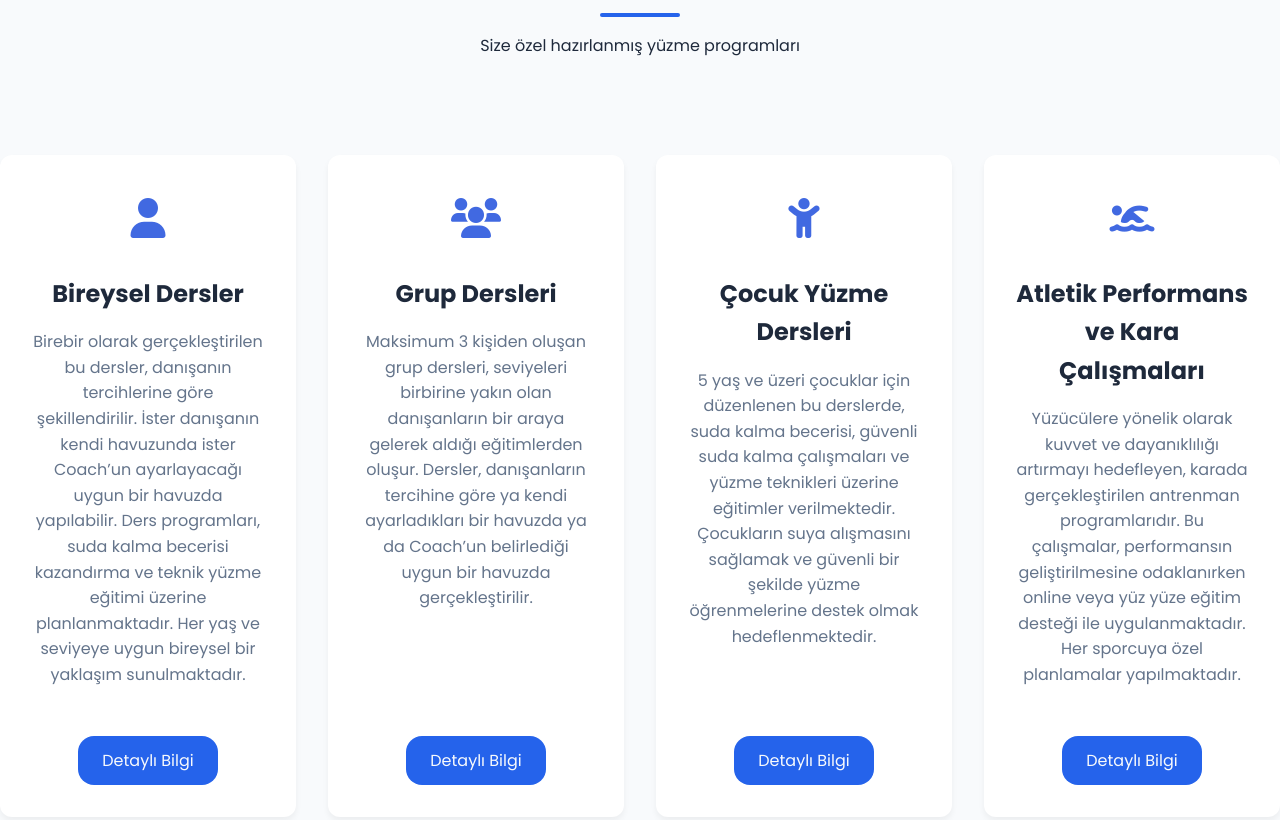
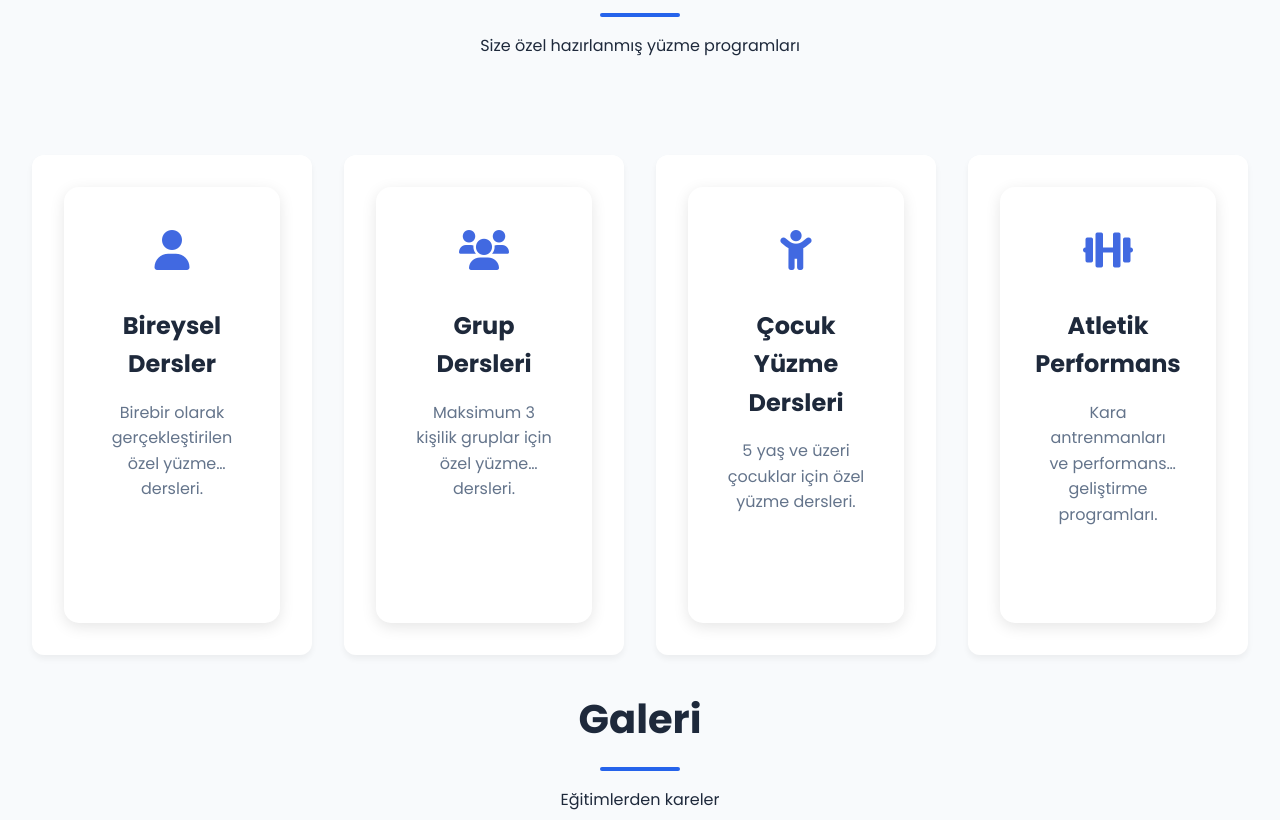
Before and after one commit to Saltukxx/metecoach, a plain HTML site: page index.html in a window 1280 px wide. Shown: the part 1426-2246 px from the top of the page. Drawn offline with Linux system fonts and the light colour scheme.

Commit message:
bugs and fixes

```diff
--- a/index.html
+++ b/index.html
@@ -131,55 +131,92 @@
 
     <!-- Modern Services Section -->
     <section id="services" class="section">
+        <div id="services" class="section">
             <div class="container">
-            <div class="section-header animate-on-scroll fade-in-up">
+                <div class="section-header">
                     <h2>Hizmetlerimiz</h2>
                     <div class="section-divider"></div>
                     <p>Size özel hazırlanmış yüzme programları</p>
                 </div>
+
                 <div class="services-grid">
-                <div class="service-card animate-on-scroll fade-in-up">
+                    <!-- Bireysel Dersler -->
+                    <div class="service-card">
+                        <div class="service-card-inner">
+                            <div class="service-card-front">
                                 <div class="service-icon">
                                     <i class="fas fa-user"></i>
                                 </div>
                                 <h3>Bireysel Dersler</h3>
-                    <p>Birebir olarak gerçekleştirilen bu dersler, danışanın tercihlerine göre şekillendirilir. İster danışanın kendi havuzunda ister Coach’un ayarlayacağı uygun bir havuzda yapılabilir. Ders programları, suda kalma becerisi kazandırma ve teknik yüzme eğitimi üzerine planlanmaktadır. Her yaş ve seviyeye uygun bireysel bir yaklaşım sunulmaktadır.</p>
-                    <a href="#contact" class="service-btn">Detaylı Bilgi</a>
+                                <p>Birebir olarak gerçekleştirilen özel yüzme dersleri.</p>
                             </div>
-                <div class="service-card animate-on-scroll fade-in-up">
+                            <div class="service-card-back">
+                                <h3>Bireysel Dersler</h3>
+                                <p>Birebir olarak gerçekleştirilen bu dersler, danışanın tercihlerine göre şekillendirilir. İster danışanın kendi havuzunda ister Coach'un ayarlayacağı uygun bir havuzda yapılabilir.</p>
+
+                            </div>
+                        </div>
+                    </div>
+
+                    <!-- Grup Dersleri -->
+                    <div class="service-card">
+                        <div class="service-card-inner">
+                            <div class="service-card-front">
                                 <div class="service-icon">
                                     <i class="fas fa-users"></i>
                                 </div>
                                 <h3>Grup Dersleri</h3>
-                    <p>Maksimum 3 kişiden oluşan grup dersleri, seviyeleri birbirine yakın olan danışanların bir araya gelerek aldığı eğitimlerden oluşur. Dersler, danışanların tercihine göre ya kendi ayarladıkları bir havuzda ya da Coach’un belirlediği uygun bir havuzda gerçekleştirilir.</p>
-                    <a href="#contact" class="service-btn">Detaylı Bilgi</a>
+                                <p>Maksimum 3 kişilik gruplar için özel yüzme dersleri.</p>
+                            </div>
+                            <div class="service-card-back">
+                                <h3>Grup Dersleri</h3>
+                                <p>Maksimum 3 kişiden oluşan grup dersleri, seviyeleri birbirine yakın olan danışanların bir araya gelerek aldığı eğitimlerden oluşur.</p>
+
+                            </div>
+                        </div>
                     </div>
 
-                <div class="service-card animate-on-scroll fade-in-up">
+                    <!-- Çocuk Yüzme -->
+                    <div class="service-card">
+                        <div class="service-card-inner">
+                            <div class="service-card-front">
                                 <div class="service-icon">
                                     <i class="fas fa-child"></i>
                                 </div>
                                 <h3>Çocuk Yüzme Dersleri</h3>
-                    <p>5 yaş ve üzeri çocuklar için düzenlenen bu derslerde, suda kalma becerisi, güvenli suda kalma çalışmaları ve yüzme teknikleri üzerine eğitimler verilmektedir. Çocukların suya alışmasını sağlamak ve güvenli bir şekilde yüzme öğrenmelerine destek olmak hedeflenmektedir.</p>
-                    <a href="#contact" class="service-btn">Detaylı Bilgi</a>
+                                <p>5 yaş ve üzeri çocuklar için özel yüzme dersleri.</p>
+                            </div>
+                            <div class="service-card-back">
+                                <h3>Çocuk Yüzme Dersleri</h3>
+                                <p>5 yaş ve üzeri çocuklar için düzenlenen bu derslerde, suda kalma becerisi, güvenli suda kalma çalışmaları ve yüzme teknikleri üzerine eğitimler verilmektedir.</p>
+
+                            </div>
+                        </div>
                     </div>
 
-                <div class="service-card animate-on-scroll fade-in-up">
+                    <!-- Atletik Performans -->
+                    <div class="service-card">
+                        <div class="service-card-inner">
+                            <div class="service-card-front">
                                 <div class="service-icon">
-                        <i class="fas fa-swimmer"></i>
+                                    <i class="fas fa-dumbbell"></i>
                                 </div>
-                    <h3>Atletik Performans ve Kara Çalışmaları</h3>
-                    <p>Yüzücülere yönelik olarak kuvvet ve dayanıklılığı artırmayı hedefleyen, karada gerçekleştirilen antrenman programlarıdır. Bu çalışmalar, performansın geliştirilmesine odaklanırken online veya yüz yüze eğitim desteği ile uygulanmaktadır. Her sporcuya özel planlamalar yapılmaktadır.</p>
-                    <a href="#contact" class="service-btn">Detaylı Bilgi</a>
+                                <h3>Atletik Performans</h3>
+                                <p>Kara antrenmanları ve performans geliştirme programları.</p>
                             </div>
+                            <div class="service-card-back">
+                                <h3>Atletik Performans</h3>
+                                <p>Yüzücülere yönelik olarak kuvvet ve dayanıklılığı artırmayı hedefleyen, karada gerçekleştirilen antrenman programlarıdır. Dersler online veya yüz yüze eğitim desteği ile uygulanmaktadır.</p>
 
-
-
+                            </div>
+                        </div>
+                    </div>
+                </div>
             </div>
         </div>
     </section>
 
-    <!-- Modern Gallery Section -->
+
    <!-- Modern Gallery Section -->
 <section id="gallery" class="section">
     <div class="container">
@@ -293,11 +330,11 @@
                     </div>
                     <div class="contact-card">
                         <h3><i class="fas fa-phone"></i> Telefon</h3>
-                        <p>+90 (555) 123 45 67</p>
+                        <p>+90 (532) 293 38 42</p>
                     </div>
                     <div class="contact-card">
                         <h3><i class="fas fa-envelope"></i> E-posta</h3>
-                        <p>info@metecoach.com</p>
+                        <p>mete_horasan@yahoo.com</p>
                     </div>
                 </div>
             </div>
@@ -331,7 +368,7 @@
                 <div class="footer-social animate-on-scroll fade-in-up delay-300">
                     <h3>Sosyal Medya</h3>
                     <div class="social-links">
-                        <a href="#" aria-label="Facebook"><i class="fab fa-facebook"></i></a>
+                        <a href="https://www.instagram.com/swimming__performance_mette?igsh=MW8yMW5vb2xtenhtaw==" aria-label="Facebook"><i class="fab fa-facebook"></i></a>
                         <a href="#" aria-label="Instagram"><i class="fab fa-instagram"></i></a>
                         <a href="#" aria-label="Twitter"><i class="fab fa-twitter"></i></a>
                         <a href="#" aria-label="YouTube"><i class="fab fa-youtube"></i></a>
--- a/script.js
+++ b/script.js
@@ -1,4 +1,3 @@
-// Enhanced JavaScript for Mete Coach website
 document.addEventListener('DOMContentLoaded', function() {
     // Initialize all required elements
     const preloader = document.querySelector('.preloader');
@@ -9,6 +8,7 @@ document.addEventListener('DOMContentLoaded', function() {
     const sections = document.querySelectorAll('section[id]');
     const backToTopButton = document.querySelector('.back-to-top');
     const contactForm = document.querySelector('.contact-form');
+    const serviceCards = document.querySelectorAll('.service-card');
 
     // Preloader with minimum display time
     const minimumLoadTime = 1000; // 1 second minimum loader display
@@ -25,6 +25,41 @@ document.addEventListener('DOMContentLoaded', function() {
                 preloader.style.display = 'none';
             }, 500);
         }, timeRemaining);
+    });
+
+    // Handle service cards for touch devices
+    function handleServiceCards() {
+        if (window.innerWidth <= 1024) {
+            serviceCards.forEach(card => {
+                card.addEventListener('click', function(e) {
+                    e.stopPropagation();
+                    serviceCards.forEach(otherCard => {
+                        if (otherCard !== card) {
+                            otherCard.classList.remove('active');
+                        }
+                    });
+                    this.classList.toggle('active');
+                });
+            });
+
+            document.addEventListener('click', function(e) {
+                if (!e.target.closest('.service-card')) {
+                    serviceCards.forEach(card => card.classList.remove('active'));
+                }
+            });
+        }
+    }
+
+    // Initialize service cards
+    handleServiceCards();
+
+    // Update service cards behavior on resize
+    let resizeTimer;
+    window.addEventListener('resize', () => {
+        clearTimeout(resizeTimer);
+        resizeTimer = setTimeout(() => {
+            handleServiceCards();
+        }, 250);
     });
 
     // Smooth Scrolling for Navigation Links
@@ -119,19 +154,36 @@ document.addEventListener('DOMContentLoaded', function() {
         });
     }
 
-    // Animate Elements on Scroll
+    // Enhanced Animate Elements on Scroll
     const animateOnScrollObserver = new IntersectionObserver(
         (entries, observer) => {
             entries.forEach(entry => {
                 if (entry.isIntersecting) {
-                    entry.target.classList.add('active');
+                    // Add will-change before animation
+                    entry.target.style.willChange = 'opacity, transform';
+
+                    // Trigger animation
+                    setTimeout(() => {
+                        entry.target.classList.add('active');
+                    }, 100);
+
+                    // Cleanup will-change after animation
+                    setTimeout(() => {
+                        entry.target.style.willChange = 'auto';
+                    }, 1000);
+
                     observer.unobserve(entry.target);
                 }
             });
         },
-        { threshold: 0.2 }
+        {
+            root: null,
+            rootMargin: '0px',
+            threshold: 0.2
+        }
     );
 
+    // Select and observe all animated elements
     document.querySelectorAll('.animate-on-scroll').forEach(element => {
         animateOnScrollObserver.observe(element);
     });
--- a/styles.css
+++ b/styles.css
@@ -1378,3 +1378,125 @@ features-grid {
         font-size: 20px;
     }
 }
+/* Make sure these styles are properly loaded in your CSS file */
+.services-grid {
+    display: grid;
+    grid-template-columns: repeat(auto-fit, minmax(280px, 1fr));
+    gap: 2rem;
+    max-width: 1400px;
+    margin: 0 auto;
+    padding: 2rem;
+    align-items: start;
+}
+
+.service-card {
+    position: relative;
+    perspective: 1000px;
+    height: 500px;
+    cursor: pointer;
+}
+
+.service-card-front p {
+    text-align: center;
+    color: #64748B;
+    line-height: 1.6;
+    max-width: 90%;
+    /* Ensure text doesn't overflow */
+    display: -webkit-box;
+    display: box;
+    -webkit-line-clamp: 3;
+    line-clamp: 3;
+    -webkit-box-orient: vertical;
+    box-orient: vertical;
+    overflow: hidden;
+}
+
+.service-card-inner {
+    position: relative;
+    width: 100%;
+    height: 100%;
+    text-align: center;
+    transition: transform 0.8s;
+    transform-style: preserve-3d;
+    cursor: pointer;
+}
+
+.service-card:hover .service-card-inner {
+    transform: rotateY(180deg);
+}
+
+.service-card-front,
+.service-card-back {
+    position: absolute;
+    width: 100%;
+    height: 100%;
+    -webkit-backface-visibility: hidden; /* Safari */
+    backface-visibility: hidden;
+    background: #FFFFFF;
+    border-radius: 15px;
+    box-shadow: 0 4px 15px rgba(0, 0, 0, 0.1);
+    padding: 2rem;
+
+}
+
+.service-card-front {
+    display: flex;
+    flex-direction: column;
+    align-items: center;
+    justify-content: center; /* Center content vertically */
+    padding: 2rem;
+    height: 100%;
+}
+
+.service-icon {
+    color: #4169E1;
+    font-size: 2.5rem;
+    margin-bottom: 1.5rem;
+}
+
+.service-card-back {
+    background: #4169E1;
+    color: white;
+    transform: rotateY(180deg);
+    display: flex;
+    flex-direction: column;
+    justify-content: center; /* Center content vertically */
+    align-items: center; /* Center content horizontally */
+    padding: 2rem;
+}
+
+.service-card h3 {
+    font-size: 1.5rem;
+    margin-bottom: 1rem;
+    text-align: center;
+}
+
+.service-card p {
+    color: #64748B;
+    line-height: 1.6;
+}
+
+.service-card-back h3,
+.service-card-back p {
+    color: white;
+    text-align: center;
+    line-height: 1.6;
+    max-width: 90%; /* Prevent text from touching edges */
+}
+
+.service-btn {
+    display: inline-block;
+    padding: 0.75rem 1.5rem;
+    background: white;
+    color: #4169E1;
+    text-decoration: none;
+    border-radius: 8px;
+    font-weight: 500;
+    margin-top: auto;
+    transition: all 0.3s ease;
+}
+
+.service-btn:hover {
+    background: rgba(255, 255, 255, 0.9);
+    transform: translateY(-2px);
+}
```
Lines whose indentation alone changed are shown as unchanged.
